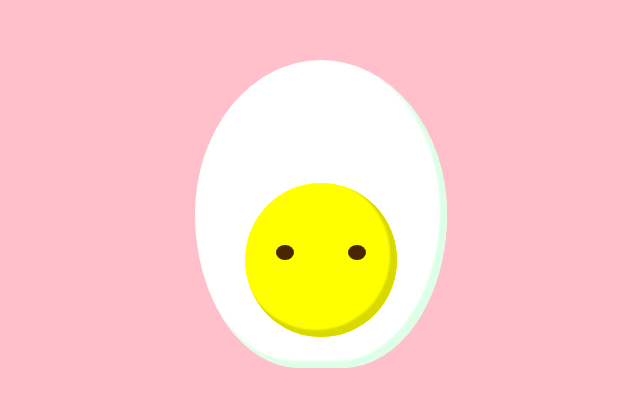
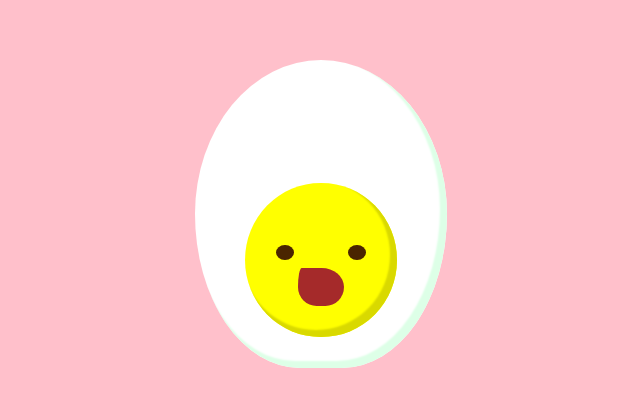
Before and after one commit to Carochan/happyEgg, a plain HTML site: page index.html in a window 1280 px wide. Shown: the part 196-602 px from the top of the page, without its empty margins (319-959 px from the left). Drawn offline with Linux system fonts and the light colour scheme.

Commit message:
Add mouth

```diff
--- a/index.html
+++ b/index.html
@@ -12,6 +12,7 @@
           <div class="eye"></div>
           <div class="eye"></div>
         </div>
+        <div class="mouth"></div>
       </div>
     </div>
   </div>
--- a/styles.css
+++ b/styles.css
@@ -55,3 +55,15 @@ body {
   background: #4A2500;
   border-radius: 50% / 50%;
 }
+.mouth {
+  width: 30%;
+  height: 25%;
+  background: brown;
+  border-top-left-radius: 10% 60%;
+  border-top-right-radius: 60% 60%;
+  border-bottom-left-radius: 50% 60%;
+  border-bottom-right-radius: 50% 60%;
+  margin: auto;
+  position: relative;
+  top: 45%;
+}
```
